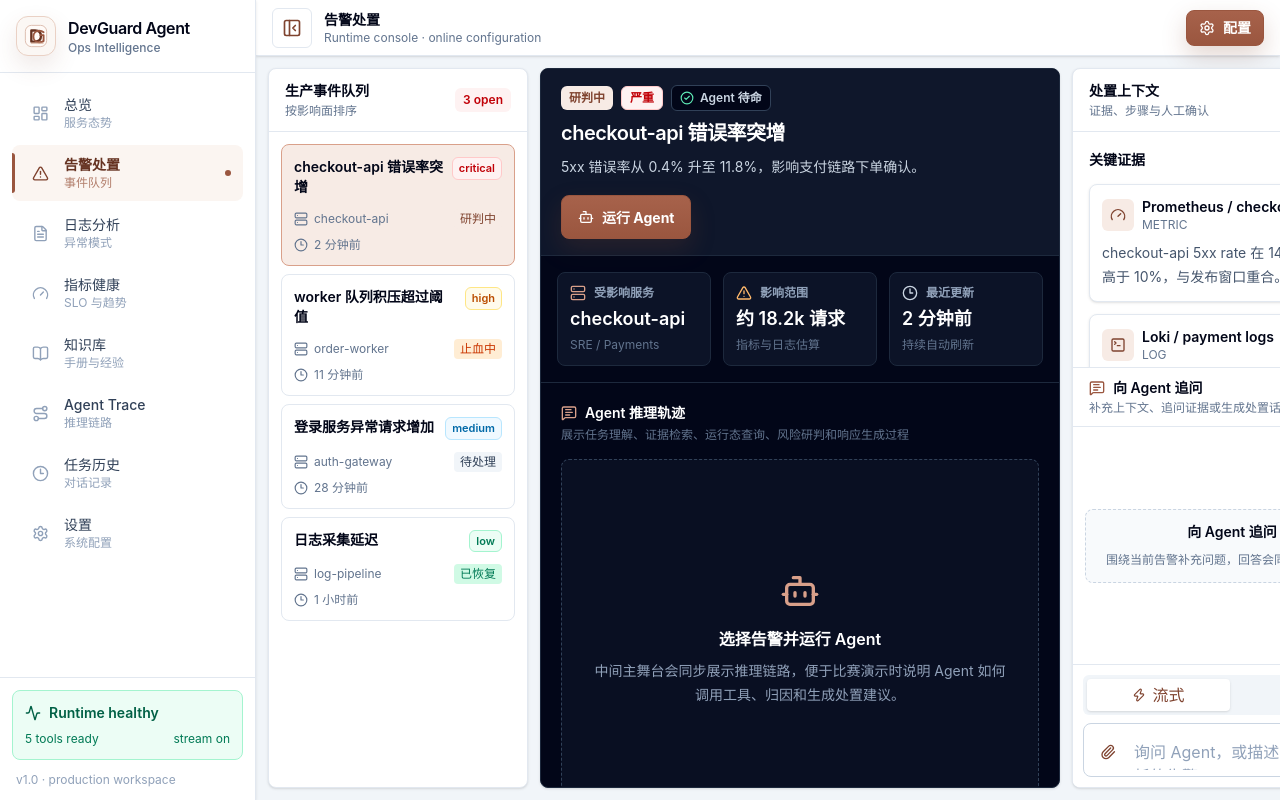
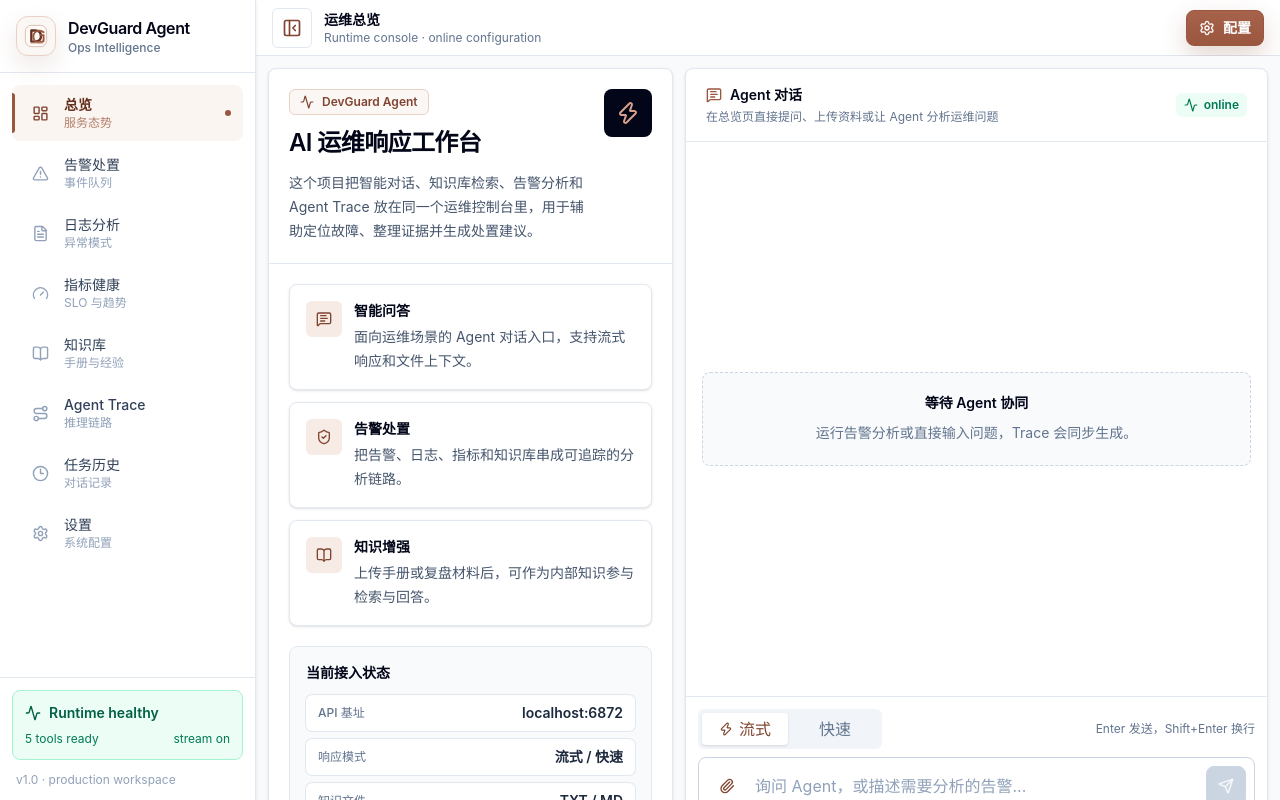
Before and after one commit to yicheng0/DevDuardAgent, a React (Vite) app in the folder DevGuardAgentFrontend/: page / in a window 1280 px wide. Built offline with nearby package versions, Linux system fonts and the light colour scheme.

Commit message:
feat(frontend): add overview chat workspace

```diff
--- a/DevGuardAgentFrontend/src/App.tsx
+++ b/DevGuardAgentFrontend/src/App.tsx
@@ -1,9 +1,221 @@
 import AppLayout from '@/components/layout/AppLayout';
 import SettingsPage from '@/components/config/SettingsPage';
 import OpsWorkbench from '@/components/ops/OpsWorkbench';
+import ChatContainer from '@/components/chat/ChatContainer';
 import { useChatStore } from '@/stores/chatStore';
 import { useUIStore } from '@/stores/uiStore';
+import { NavItemId } from '@/types';
+import {
+  Activity,
+  BarChart3,
+  BookOpen,
+  Clock3,
+  FileText,
+  Gauge,
+  LayoutDashboard,
+  MessageSquareText,
+  Route,
+  ShieldCheck,
+  Zap,
+} from 'lucide-react';
 import { useEffect } from 'react';
+
+const moduleViews: Record<
+  Exclude<NavItemId, 'alerts' | 'settings'>,
+  {
+    title: string;
+    description: string;
+    icon: typeof LayoutDashboard;
+    status: string;
+  }
+> = {
+  overview: {
+    title: '运维总览',
+    description: '服务态势、风险趋势和 Agent 运行概览会在这里集中展示。',
+    icon: LayoutDashboard,
+    status: '总览模块待接入真实指标',
+  },
+  logs: {
+    title: '日志分析',
+    description: '用于检索异常日志、聚合错误模式和辅助定位故障上下文。',
+    icon: FileText,
+    status: '日志检索视图待接入',
+  },
+  metrics: {
+    title: '指标健康',
+    description: '展示 SLO、关键服务指标和近期容量趋势。',
+    icon: Gauge,
+    status: '指标看板待接入',
+  },
+  knowledge: {
+    title: '知识库',
+    description: '管理运维手册、复盘经验和 Agent 可检索的内部知识。',
+    icon: BookOpen,
+    status: '知识库管理视图待接入',
+  },
+  trace: {
+    title: 'Agent Trace',
+    description: '查看 Agent 的任务理解、工具调用、证据检索和响应生成链路。',
+    icon: Route,
+    status: 'Trace 详情视图待接入',
+  },
+  history: {
+    title: '任务历史',
+    description: '回看历史对话、告警处置任务和生成过的分析报告。',
+    icon: Clock3,
+    status: '历史记录视图待接入',
+  },
+};
+
+const projectHighlights = [
+  {
+    title: '智能问答',
+    description: '面向运维场景的 Agent 对话入口，支持流式响应和文件上下文。',
+    icon: MessageSquareText,
+  },
+  {
+    title: '告警处置',
+    description: '把告警、日志、指标和知识库串成可追踪的分析链路。',
+    icon: ShieldCheck,
+  },
+  {
+    title: '知识增强',
+    description: '上传手册或复盘材料后，可作为内部知识参与检索与回答。',
+    icon: BookOpen,
+  },
+];
+
+const runtimeStats = [
+  { label: 'API 基址', value: 'localhost:6872' },
+  { label: '响应模式', value: '流式 / 快速' },
+  { label: '知识文件', value: 'TXT / MD' },
+];
+
+const OverviewPage = () => (
+  <div className="h-full min-h-0 overflow-y-auto bg-slate-50 p-3 xl:overflow-hidden">
+    <div className="grid h-full min-h-[760px] gap-3 xl:grid-cols-[minmax(360px,0.82fr)_minmax(520px,1.18fr)]">
+      <section className="flex min-h-0 flex-col overflow-hidden rounded-lg border border-slate-200 bg-white shadow-sm">
+        <div className="border-b border-slate-200 px-5 py-5">
+          <div className="flex items-start justify-between gap-4">
+            <div className="min-w-0">
+              <div className="mb-3 inline-flex items-center gap-2 rounded-md border border-[#ead1c5] bg-[#fbf7f4] px-2.5 py-1 text-xs font-semibold text-[#7f432f]">
+                <Activity className="h-3.5 w-3.5" />
+                DevGuard Agent
+              </div>
+              <h1 className="text-2xl font-semibold tracking-tight text-slate-950">
+                AI 运维响应工作台
+              </h1>
+              <p className="mt-3 text-sm leading-6 text-slate-600">
+                这个项目把智能对话、知识库检索、告警分析和 Agent Trace 放在同一个运维控制台里，用于辅助定位故障、整理证据并生成处置建议。
+              </p>
+            </div>
+            <div className="hidden h-12 w-12 shrink-0 items-center justify-center rounded-lg bg-slate-950 text-white sm:flex">
+              <Zap className="h-6 w-6 text-[#d9a08a]" />
+            </div>
+          </div>
+        </div>
+
+        <div className="min-h-0 flex-1 overflow-y-auto p-5">
+          <div className="grid gap-3">
+            {projectHighlights.map((item) => {
+              const Icon = item.icon;
+              return (
+                <article key={item.title} className="rounded-lg border border-slate-200 bg-white p-4 shadow-sm">
+                  <div className="flex items-start gap-3">
+                    <span className="flex h-9 w-9 shrink-0 items-center justify-center rounded-md bg-[#f7ebe5] text-[#7f432f]">
+                      <Icon className="h-4 w-4" />
+                    </span>
+                    <div className="min-w-0">
+                      <h2 className="text-sm font-semibold text-slate-950">{item.title}</h2>
+                      <p className="mt-1 text-sm leading-6 text-slate-600">{item.description}</p>
+                    </div>
+                  </div>
+                </article>
+              );
+            })}
+          </div>
+
+          <div className="mt-5 rounded-lg border border-slate-200 bg-slate-50 p-4">
+            <h2 className="text-sm font-semibold text-slate-950">当前接入状态</h2>
+            <div className="mt-3 grid gap-2">
+              {runtimeStats.map((stat) => (
+                <div key={stat.label} className="flex items-center justify-between gap-3 rounded-md bg-white px-3 py-2 ring-1 ring-slate-200">
+                  <span className="text-xs font-medium text-slate-500">{stat.label}</span>
+                  <span className="truncate text-sm font-semibold text-slate-800">{stat.value}</span>
+                </div>
+              ))}
+            </div>
+          </div>
+        </div>
+      </section>
+
+      <section className="flex min-h-[620px] flex-col overflow-hidden rounded-lg border border-slate-200 bg-white shadow-sm xl:min-h-0">
+        <div className="flex items-center justify-between gap-3 border-b border-slate-200 px-5 py-4">
+          <div className="min-w-0">
+            <h2 className="flex items-center gap-2 text-sm font-semibold text-slate-950">
+              <MessageSquareText className="h-4 w-4 text-[#9a563f]" />
+              Agent 对话
+            </h2>
+            <p className="mt-1 text-xs text-slate-500">
+              在总览页直接提问、上传资料或让 Agent 分析运维问题
+            </p>
+          </div>
+          <span className="inline-flex shrink-0 items-center gap-1.5 rounded-md bg-emerald-50 px-2 py-1 text-xs font-semibold text-emerald-700">
+            <Activity className="h-3.5 w-3.5" />
+            online
+          </span>
+        </div>
+        <div className="min-h-0 flex-1">
+          <ChatContainer />
+        </div>
+      </section>
+    </div>
+  </div>
+);
+
+const ModulePlaceholder = ({ activeNav }: { activeNav: Exclude<NavItemId, 'alerts' | 'settings'> }) => {
+  const view = moduleViews[activeNav];
+  const Icon = view.icon;
+
+  return (
+    <div className="h-full min-h-0 overflow-y-auto bg-slate-50 p-4">
+      <section className="flex min-h-[calc(100vh-7rem)] items-center justify-center rounded-lg border border-dashed border-slate-300 bg-white px-6 py-12 text-center shadow-sm">
+        <div className="max-w-xl">
+          <div className="mx-auto flex h-12 w-12 items-center justify-center rounded-lg border border-[#ead1c5] bg-[#fbf7f4] text-[#7f432f]">
+            <Icon className="h-6 w-6" />
+          </div>
+          <p className="mt-5 text-xs font-semibold uppercase tracking-[0.18em] text-slate-400">
+            {view.status}
+          </p>
+          <h1 className="mt-2 text-2xl font-semibold tracking-tight text-slate-950">
+            {view.title}
+          </h1>
+          <p className="mt-3 text-sm leading-6 text-slate-600">{view.description}</p>
+          <div className="mt-6 inline-flex items-center gap-2 rounded-md border border-slate-200 bg-slate-50 px-3 py-2 text-sm font-medium text-slate-600">
+            <BarChart3 className="h-4 w-4 text-[#9a563f]" />
+            告警队列仅在“告警处置”模块显示
+          </div>
+        </div>
+      </section>
+    </div>
+  );
+};
+
+const renderActiveView = (activeNav: NavItemId) => {
+  if (activeNav === 'settings') {
+    return <SettingsPage />;
+  }
+
+  if (activeNav === 'alerts') {
+    return <OpsWorkbench />;
+  }
+
+  if (activeNav === 'overview') {
+    return <OverviewPage />;
+  }
+
+  return <ModulePlaceholder activeNav={activeNav} />;
+};
 
 function App() {
   const { getCurrentSession, createSession } = useChatStore();
@@ -18,9 +230,7 @@ function App() {
   }, []);
 
   return (
-    <AppLayout>
-      {activeNav === 'settings' ? <SettingsPage /> : <OpsWorkbench />}
-    </AppLayout>
+    <AppLayout>{renderActiveView(activeNav)}</AppLayout>
   );
 }
 
--- a/DevGuardAgentFrontend/src/stores/uiStore.ts
+++ b/DevGuardAgentFrontend/src/stores/uiStore.ts
@@ -30,7 +30,7 @@ export const useUIStore = create<UIStore>()(
       isAIOpsOpen: false,
       isConfigOpen: false,
       chatMode: 'stream',
-      activeNav: 'alerts',
+      activeNav: 'overview',
       blurIntensity: 'medium',
 
       toggleSidebar: () => set((state) => ({ isSidebarOpen: !state.isSidebarOpen })),
```
